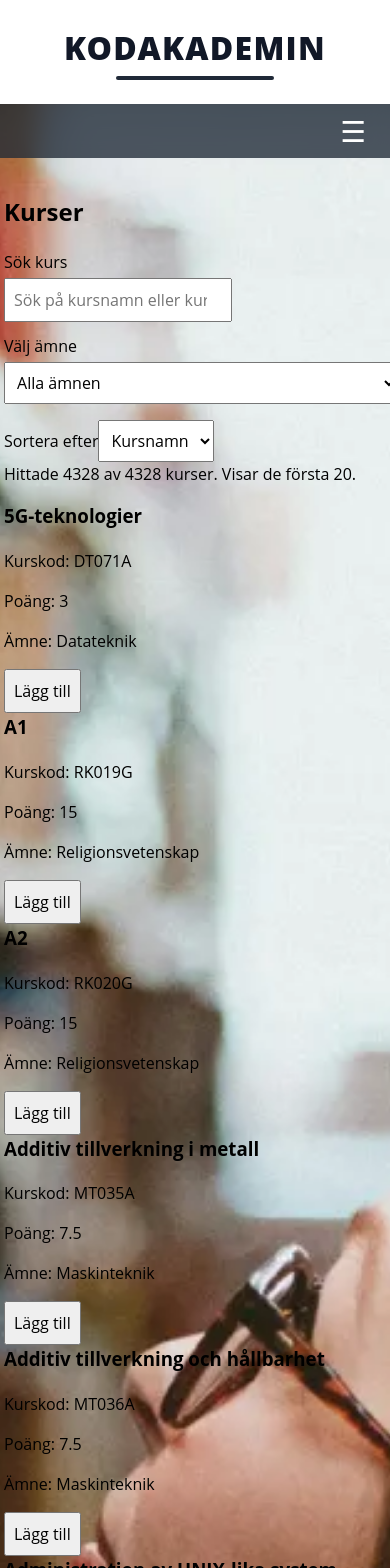
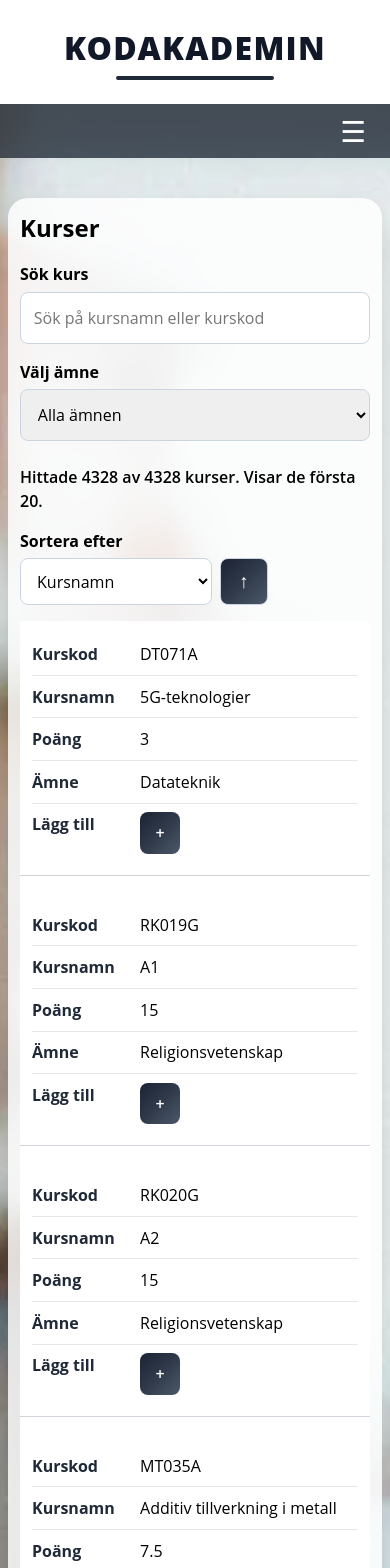
Before and after one commit to fredrikastjernlof/Kodakademin, an Angular app: page /kurser in a window 390 px wide. Shown: the top 1568 px of the page. Built offline with nearby package versions, Linux system fonts and the light colour scheme.

Commit message:
Replace course cards with sortable table and improve responsive styling

```diff
--- a/src/app/pages/courses/courses.html
+++ b/src/app/pages/courses/courses.html
@@ -1,54 +1,124 @@
-<section class="courses-page">
-    <h2>Kurser</h2>
-
+<section class="courses-page" aria-labelledby="coursesHeading">
+    <div class="page-card">
+        <h2 id="coursesHeading">Kurser</h2>
 
         <div class="filters">
             <div>
-            <!-- Search input to filter courses by name or code -->
+                <!-- Search input for filtering courses by name or code -->
                 <label for="courseSearch">Sök kurs</label>
-            <input id="courseSearch" type="search" placeholder="Sök på kursnamn eller kurskod" [value]="searchTerm()"
-                (input)="updateSearchTerm($event)">
+                <input id="courseSearch" type="search" placeholder="Sök på kursnamn eller kurskod"
+                    [value]="searchTerm()" (input)="updateSearchTerm($event)">
             </div>
 
             <div>
-            <!-- Dropdown to filter courses by subject -->
+                <!-- Dropdown for filtering courses by subject -->
                 <label for="subjectFilter">Välj ämne</label>
                 <select id="subjectFilter" [value]="selectedSubject()" (change)="updateSubject($event)">
                     <option value="">Alla ämnen</option>
-
-                <!-- Dynamically generate options for each unique subject -->
+                    <!-- Options for each subject -->
                     @for (subject of subjects(); track subject) {
                     <option [value]="subject">{{ subject }}</option>
                     }
                 </select>
             </div>
         </div>
-
-    <!-- Dropdown to select the field to sort courses by -->
-    <label for="sortField">Sortera efter</label>
-    <select id="sortField" [value]="sortField()" (change)="updateSort($event)">
-        <option value="courseName">Kursnamn</option>
-        <option value="courseCode">Kurskod</option>
-        <option value="points">Poäng</option>
-        <option value="subject">Ämne</option>
-    </select>
-
-    <p>
+        <!-- Display the count of filtered courses and total courses, showing only the first 20 results -->
+        <p class="result-count">
             Hittade {{ filteredCourses().length }} av {{ courses().length }} kurser.
             Visar de första {{ filteredCourses().slice(0, 20).length }}.
         </p>
 
-    <!-- Display the filtered courses, showing only the first 20 results for performance -->
+        <div class="mobile-sort" aria-label="Sortera kurser">
+            <label for="mobileSortField">Sortera efter</label>
+
+            <div class="mobile-sort-row">
+                <!-- Dropdown for selecting the sort field on mobile -->
+                <select id="mobileSortField" [value]="sortField()" (change)="updateSortFromSelect($event)">
+                    <option value="courseCode">Kurskod</option>
+                    <option value="courseName">Kursnamn</option>
+                    <option value="points">Poäng</option>
+                    <option value="subject">Ämne</option>
+                </select>
+                <!-- Button to toggle sort direction on mobile -->
+                <button class="direction-button" type="button" (click)="toggleSortDirection()"
+                    [attr.aria-label]="sortDirection() === 'asc' ? 'Sortera fallande' : 'Sortera stigande'">
+                    {{ sortDirection() === 'asc' ? '↑' : '↓' }}
+                </button>
+            </div>
+        </div>
+
+        <div class="table-wrapper">
+            <table>
+                <caption class="visually-hidden">Lista över kurser</caption>
+
+                <thead>
+                    <tr>
+                        <th>
+                            <!-- Buttons in the table header to sort by each column -->
+                            <button type="button" (click)="updateSort('courseCode')">
+                                Kurskod
+                                @if (sortField() === 'courseCode') {
+                                <span>{{ sortDirection() === 'asc' ? '↑' : '↓' }}</span>
+                                }
+                            </button>
+                        </th>
+
+                        <th>
+                            <button type="button" (click)="updateSort('courseName')">
+                                Kursnamn
+                                @if (sortField() === 'courseName') {
+                                <span>{{ sortDirection() === 'asc' ? '↑' : '↓' }}</span>
+                                }
+                            </button>
+                        </th>
+
+                        <th>
+                            <button type="button" (click)="updateSort('points')">
+                                Poäng
+                                @if (sortField() === 'points') {
+                                <span>{{ sortDirection() === 'asc' ? '↑' : '↓' }}</span>
+                                }
+                            </button>
+                        </th>
+
+                        <th>
+                            <button type="button" (click)="updateSort('subject')">
+                                Ämne
+                                @if (sortField() === 'subject') {
+                                <span>{{ sortDirection() === 'asc' ? '↑' : '↓' }}</span>
+                                }
+                            </button>
+                        </th>
+
+                        <th>Lägg till</th>
+                    </tr>
+                </thead>
+
+                <tbody>
+                    <!-- Loop through the filtered courses and display them in the table, showing only the first 20 results -->
                     @for (course of filteredCourses().slice(0, 20); track course.courseCode) {
-    <article class="course-card">
-        <h3>{{ course.courseName }}</h3>
-
-        <p>Kurskod: {{ course.courseCode }}</p>
-        <p>Poäng: {{ course.points }}</p>
-        <p>Ämne: {{ course.subject }}</p>
-        <button type="button" (click)="addToSchedule(course)" [disabled]="isSelected(course.courseCode)">
-            @if (isSelected(course.courseCode)) { Tillagd } @else { Lägg till }
+                    <tr>
+                        <td data-label="Kurskod">{{ course.courseCode }}</td>
+                        <td data-label="Kursnamn">{{ course.courseName }}</td>
+                        <td data-label="Poäng">{{ course.points }}</td>
+                        <td data-label="Ämne">{{ course.subject }}</td>
+                        <td data-label="Lägg till">
+                            <!-- Button to add the course to the schedule, disabled if the course is already selected -->
+                            <button class="add-button" type="button" (click)="addToSchedule(course)"
+                                [disabled]="isSelected(course.courseCode)" [attr.aria-label]="isSelected(course.courseCode)
+                                 ? course.courseName + ' är redan tillagd i ramschemat'
+                                    : 'Lägg till ' + course.courseName + ' i ramschemat'">
+                                @if (isSelected(course.courseCode)) {
+                                ✓
+                                } @else {
+                                +
+                                }
                             </button>
-    </article>
+                        </td>
+                    </tr>
                     }
+                </tbody>
+            </table>
+        </div>
+    </div>
 </section>
--- a/src/app/pages/courses/courses.scss
+++ b/src/app/pages/courses/courses.scss
@@ -1,12 +1,264 @@
-.filters {
+.courses-page {
+  max-width: 1200px;
+  margin: 0 auto;
+  padding: 1rem;
+}
+
+.page-card {
+  background: rgb(255 255 255 / 0.82);
+  backdrop-filter: blur(8px);
+  border-radius: 1.25rem;
+  padding: clamp(1.5rem, 4vw, 2.5rem);
+  box-shadow: 0 1rem 2rem rgb(0 0 0 / 0.15);
+}
+
+.courses-page h2 {
   margin-bottom: 1rem;
 }
 
-.filters div {
-  margin-bottom: 0.75rem;
+.filters {
+  display: grid;
+  gap: 1rem;
+  margin-bottom: 1.5rem;
 }
 
-.filters label {
+.filters label,
+.mobile-sort label {
   display: block;
-  margin-bottom: 0.25rem;
+  margin-bottom: 0.35rem;
+  font-weight: 700;
 }
+
+.filters input,
+.filters select,
+.mobile-sort select,
+.direction-button {
+  border: 1px solid #cbd5e1;
+  border-radius: 0.5rem;
+  font: inherit;
+}
+
+.filters input,
+.filters select {
+  width: 100%;
+  padding: 0.8rem;
+}
+
+.result-count {
+  margin-bottom: 1rem;
+  font-weight: 600;
+}
+
+.mobile-sort {
+  display: none;
+}
+
+.table-wrapper {
+  overflow-x: auto;
+}
+
+table {
+  width: 100%;
+  border-collapse: collapse;
+  border-radius: 0.75rem;
+  overflow: hidden;
+  background: white;
+}
+
+thead {
+  background: linear-gradient(135deg,
+      rgb(15 23 42 / 0.95),
+      rgb(30 41 59 / 0.92),
+      rgb(51 65 85 / 0.88));
+  backdrop-filter: blur(12px);
+}
+
+th {
+  text-align: left;
+}
+
+thead th {
+  color: white;
+}
+
+th button {
+  display: flex;
+  align-items: center;
+  gap: 0.4rem;
+  width: 100%;
+  padding: 1rem;
+  border: none;
+  background: transparent;
+  color: white;
+  font: inherit;
+  font-weight: 700;
+  text-align: left;
+  cursor: pointer;
+}
+
+th button {
+  transition:
+    background-color 0.2s ease,
+    color 0.2s ease;
+}
+
+th button:hover,
+th button:focus-visible {
+  background: rgb(255 255 255 / 0.08);
+}
+
+td {
+  padding: 0.9rem 1rem;
+  border-bottom: 1px solid #e5e5e5;
+}
+
+th:nth-child(1),
+td:nth-child(1) {
+  min-width: 6rem;
+}
+
+th:nth-child(3),
+td:nth-child(3) {
+  min-width: 5rem;
+}
+
+tbody tr:hover {
+  background: #f5f7fa;
+}
+
+.add-button {
+  min-width: 2.5rem;
+  padding: 0.55rem 0.9rem;
+  border: none;
+  border-radius: 0.5rem;
+  background: linear-gradient(135deg,
+      rgb(15 23 42 / 0.95),
+      rgb(30 41 59 / 0.92),
+      rgb(51 65 85 / 0.88));
+  backdrop-filter: blur(12px);
+  color: white;
+  cursor: pointer;
+  font-weight: 600;
+}
+
+.add-button:hover:not(:disabled),
+.direction-button:hover {
+  opacity: 0.9;
+}
+
+.add-button:disabled {
+  background: #9ca3af;
+  cursor: default;
+}
+
+.visually-hidden {
+  position: absolute;
+  width: 1px;
+  height: 1px;
+  overflow: hidden;
+  clip-path: inset(50%);
+}
+
+@media (max-width: 768px) {
+  .courses-page {
+    padding: 0.25rem;
+  }
+
+  .page-card {
+    padding: 0.75rem;
+  }
+
+  .mobile-sort {
+    display: block;
+    margin-bottom: 1rem;
+  }
+
+  .mobile-sort-row {
+    display: flex;
+    align-items: center;
+    gap: 0.5rem;
+  }
+
+  .mobile-sort select {
+    width: 100%;
+    max-width: 12rem;
+    min-height: 2.75rem;
+    padding: 0.65rem 0.75rem;
+    background: white;
+  }
+
+  .direction-button {
+    display: grid;
+    place-items: center;
+    min-width: 3rem;
+    min-height: 2.75rem;
+    background: linear-gradient(135deg,
+        rgb(15 23 42 / 0.95),
+        rgb(30 41 59 / 0.92),
+        rgb(51 65 85 / 0.88));
+    backdrop-filter: blur(12px);
+    color: white;
+    font-size: 1.2rem;
+    font-weight: 800;
+    cursor: pointer;
+  }
+
+  .table-wrapper {
+    overflow-x: visible;
+  }
+
+  table,
+  thead,
+  tbody,
+  tr,
+  th,
+  td {
+    display: block;
+  }
+
+  table {
+    border-radius: 0.25rem;
+  }
+
+  thead {
+    display: none;
+  }
+
+  tbody {
+    display: grid;
+    gap: 1rem;
+  }
+
+  tr {
+    padding: 0.75rem;
+    border-bottom: 1px solid #d1d5db;
+    border-radius: 0;
+    background: white;
+    box-shadow: none;
+  }
+
+  td {
+    display: grid;
+    grid-template-columns: 6rem minmax(0, 1fr);
+    gap: 0.75rem;
+    padding: 0.55rem 0;
+    border-bottom: 1px solid #e5e7eb;
+    overflow-wrap: break-word;
+    hyphens: auto;
+  }
+
+  td::before {
+    content: attr(data-label);
+    font-weight: 700;
+    color: #1f2937;
+  }
+
+  td:last-child {
+    border-bottom: none;
+  }
+
+  .add-button {
+    width: fit-content;
+    max-width: 100%;
+  }
+}
--- a/src/app/pages/courses/courses.ts
+++ b/src/app/pages/courses/courses.ts
@@ -18,16 +18,18 @@ export class Courses {
   // Update courses when the service data changes
   courses = this.courseService.allCourses;
 
-  // Signals to manage search term, selected subject, and sort field
+  // Signals to manage search term, selected subject, sort field, and sort direction
   searchTerm = signal('');
   selectedSubject = signal('');
-  sortField = signal('courseName');
+  sortField = signal<'courseName' | 'courseCode' | 'points' | 'subject'>('courseName');
+  sortDirection = signal<'asc' | 'desc'>('asc');
 
-  // Computed signal to filter and sort courses based on search term, selected subject, and sort field
+  // Computed signal to filter and sort courses based on user input
   filteredCourses = computed(() => {
     const search = this.searchTerm().toLowerCase().trim();
     const subject = this.selectedSubject();
     const sortBy = this.sortField();
+    const direction = this.sortDirection();
 
     // Filter courses based on search term and selected subject
     const filtered = this.courses().filter(course => {
@@ -41,23 +43,32 @@ export class Courses {
       return matchesSearch && matchesSubject;
     });
 
-    // Sort the filtered courses based on the selected sort field
-    return filtered.sort((a, b) => {
+    // Sort the filtered courses based on the selected sort field and direction
+    return [...filtered].sort((a, b) => {
+      let result = 0;
+
       switch (sortBy) {
         case 'courseCode':
-          return a.courseCode.localeCompare(b.courseCode);
+          result = a.courseCode.localeCompare(b.courseCode);
+          break;
 
         case 'points':
-          return a.points - b.points;
+          result = a.points - b.points;
+          break;
 
         case 'subject':
-          return a.subject.localeCompare(b.subject);
+          result = a.subject.localeCompare(b.subject);
+          break;
 
         default:
-          return a.courseName.localeCompare(b.courseName);
+          result = a.courseName.localeCompare(b.courseName);
       }
+
+      // Reverse the result if the sort direction is descending
+      return direction === 'asc' ? result : -result;
     });
   });
+
 
   // Computed signal to get unique subjects from the courses
   subjects = computed(() => {
@@ -85,10 +96,27 @@ export class Courses {
     this.selectedSubject.set(select.value);
   }
 
-  // Method to update the sort field based on user selection
-  updateSort(event: Event): void {
+  // Method to update the sort field and toggle sort direction when the same field is selected again
+  updateSort(field: 'courseName' | 'courseCode' | 'points' | 'subject'): void {
+    if (this.sortField() === field) {
+      this.sortDirection.set(this.sortDirection() === 'asc' ? 'desc' : 'asc');
+      return;
+    }
+
+    this.sortField.set(field);
+    this.sortDirection.set('asc');
+  }
+
+  // Method to update the sort field from a select dropdown
+  updateSortFromSelect(event: Event): void {
     const select = event.target as HTMLSelectElement;
-    this.sortField.set(select.value);
+    const field = select.value as 'courseName' | 'courseCode' | 'points' | 'subject';
+
+    this.sortField.set(field);
+  }
+  // Method to toggle the sort direction between ascending and descending
+  toggleSortDirection(): void {
+    this.sortDirection.set(this.sortDirection() === 'asc' ? 'desc' : 'asc');
   }
 
   // Method to add a course to the schedule using the ScheduleService
```
Lines whose indentation alone changed are shown as unchanged.
